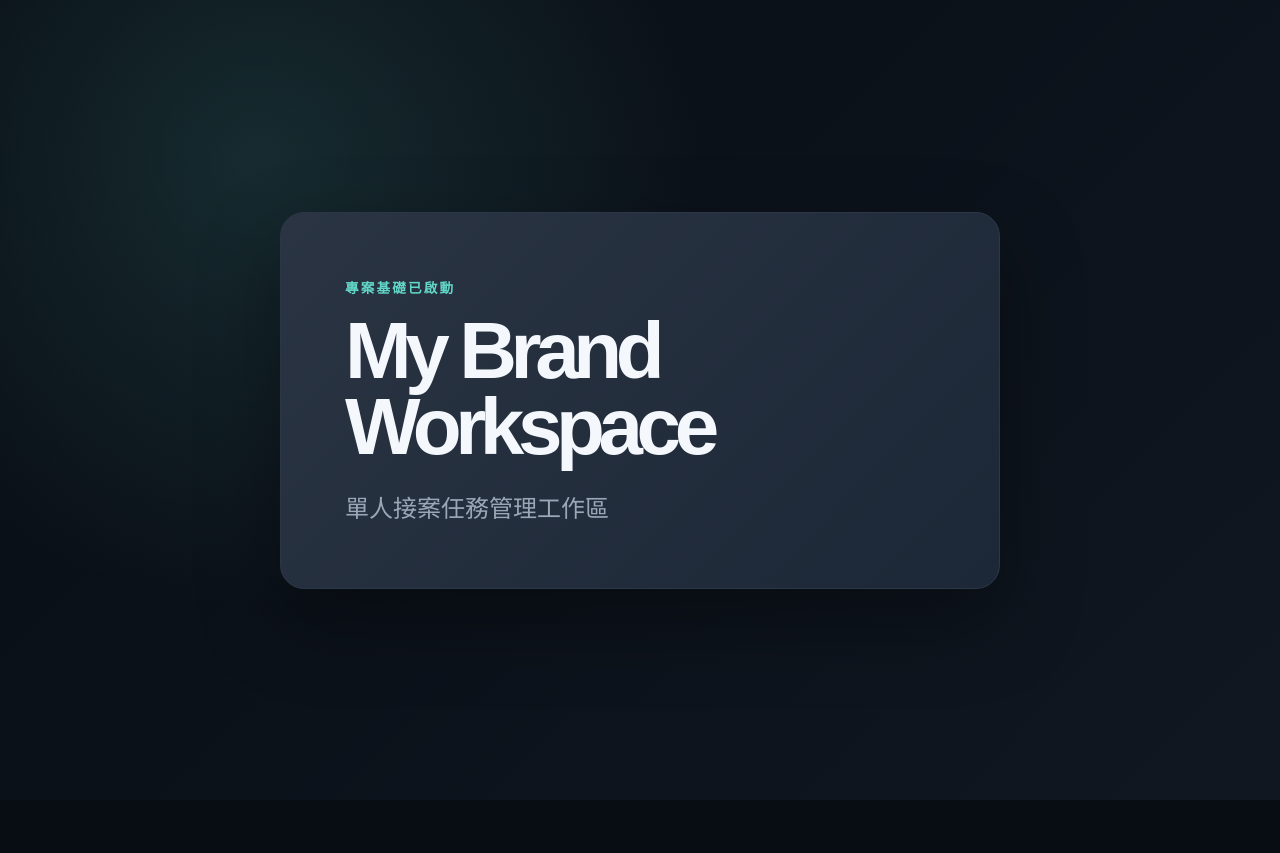
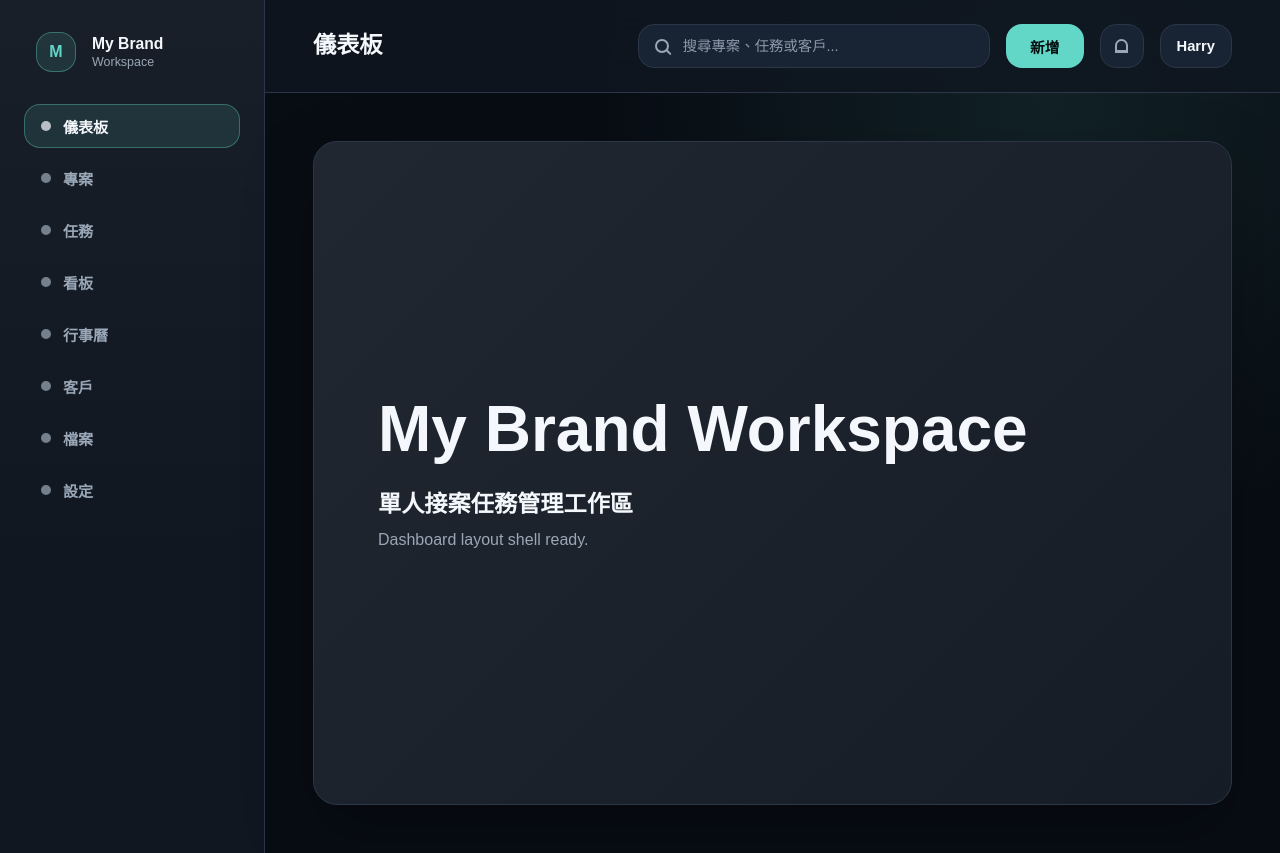
Before and after one commit to Harry-0824/my-brand-workspace, a React (Vite) app: page / in a window 1280 px wide. Before the commit the page ends 800 px from the top, so only its background shows below. Built offline with nearby package versions, Linux system fonts and the light colour scheme.

Commit message:
Create app layout shell

```diff
--- a/src/app/App.tsx
+++ b/src/app/App.tsx
@@ -1,52 +1,5 @@
-import styled from "styled-components";
+import { AppLayout } from "../layouts/AppLayout";
 
 export function App() {
-  return (
-    <PageShell>
-      <HeroCard aria-labelledby="workspace-title">
-        <Eyebrow>專案基礎已啟動</Eyebrow>
-        <Title id="workspace-title">My Brand Workspace</Title>
-        <Subtitle>單人接案任務管理工作區</Subtitle>
-      </HeroCard>
-    </PageShell>
-  );
+  return <AppLayout />;
 }
-
-const PageShell = styled.main`
-  min-height: 100vh;
-  display: grid;
-  place-items: center;
-  padding: ${({ theme }) => theme.spacing.xl};
-`;
-
-const HeroCard = styled.section`
-  width: min(100%, 720px);
-  padding: clamp(2rem, 5vw, 4rem);
-  border: 1px solid ${({ theme }) => theme.border};
-  border-radius: ${({ theme }) => theme.radius.lg};
-  background:
-    linear-gradient(135deg, rgb(255 255 255 / 0.08), rgb(255 255 255 / 0.02)),
-    ${({ theme }) => theme.surfaceElevated};
-  box-shadow: 0 32px 80px rgb(0 0 0 / 0.35);
-`;
-
-const Eyebrow = styled.p`
-  margin-bottom: ${({ theme }) => theme.spacing.md};
-  color: ${({ theme }) => theme.accent};
-  font-size: 0.85rem;
-  font-weight: 700;
-  letter-spacing: 0.16em;
-`;
-
-const Title = styled.h1`
-  color: ${({ theme }) => theme.textPrimary};
-  font-size: clamp(2.5rem, 7vw, 5rem);
-  line-height: 0.95;
-  letter-spacing: -0.08em;
-`;
-
-const Subtitle = styled.p`
-  margin-top: ${({ theme }) => theme.spacing.lg};
-  color: ${({ theme }) => theme.textSecondary};
-  font-size: clamp(1.1rem, 2.5vw, 1.5rem);
-`;
--- /dev/null
+++ b/src/components/navigation/AppHeader.tsx
@@ -0,0 +1,140 @@
+import styled from "styled-components";
+
+export function AppHeader() {
+  return (
+    <HeaderShell>
+      <TitleGroup>
+        <PageTitle>儀表板</PageTitle>
+      </TitleGroup>
+
+      <HeaderActions>
+        <SearchLabel>
+          <SearchIcon aria-hidden="true" />
+          <SearchInput type="search" placeholder="搜尋專案、任務或客戶..." />
+        </SearchLabel>
+        <CreateButton type="button">新增</CreateButton>
+        <NotificationIcon aria-label="通知" role="img" />
+        <UserBadge aria-label="目前使用者 Harry">Harry</UserBadge>
+      </HeaderActions>
+    </HeaderShell>
+  );
+}
+
+const HeaderShell = styled.header`
+  min-height: 5.75rem;
+  display: flex;
+  align-items: center;
+  justify-content: space-between;
+  gap: ${({ theme }) => theme.spacing.xl};
+  padding: ${({ theme }) => theme.spacing.lg} ${({ theme }) => theme.spacing.xxl};
+  border-bottom: 1px solid ${({ theme }) => theme.border};
+  background: rgb(16 23 33 / 0.86);
+  backdrop-filter: blur(18px);
+`;
+
+const TitleGroup = styled.div`
+  min-width: 0;
+`;
+
+const PageTitle = styled.h2`
+  color: ${({ theme }) => theme.textPrimary};
+  font-size: 1.45rem;
+  line-height: 1.1;
+`;
+
+const HeaderActions = styled.div`
+  display: flex;
+  align-items: center;
+  justify-content: flex-end;
+  gap: ${({ theme }) => theme.spacing.md};
+  min-width: 0;
+`;
+
+const SearchLabel = styled.label`
+  width: 22rem;
+  min-height: 2.75rem;
+  display: flex;
+  align-items: center;
+  gap: ${({ theme }) => theme.spacing.sm};
+  padding: 0 ${({ theme }) => theme.spacing.md};
+  border: 1px solid ${({ theme }) => theme.border};
+  border-radius: ${({ theme }) => theme.radius.md};
+  background: ${({ theme }) => theme.surfaceElevated};
+  color: ${({ theme }) => theme.textSecondary};
+`;
+
+const SearchIcon = styled.span`
+  width: 0.85rem;
+  height: 0.85rem;
+  flex: 0 0 auto;
+  border: 2px solid currentColor;
+  border-radius: 999px;
+  position: relative;
+
+  &::after {
+    content: "";
+    position: absolute;
+    width: 0.42rem;
+    height: 2px;
+    right: -0.34rem;
+    bottom: -0.16rem;
+    border-radius: 999px;
+    background: currentColor;
+    transform: rotate(45deg);
+  }
+`;
+
+const SearchInput = styled.input`
+  width: 100%;
+  min-width: 0;
+  color: ${({ theme }) => theme.textPrimary};
+  font-size: 0.9rem;
+
+  &::placeholder {
+    color: ${({ theme }) => theme.textSecondary};
+    opacity: 0.9;
+  }
+`;
+
+const CreateButton = styled.button`
+  min-height: 2.75rem;
+  padding: 0 ${({ theme }) => theme.spacing.lg};
+  border-radius: ${({ theme }) => theme.radius.md};
+  background: ${({ theme }) => theme.accent};
+  color: #071111;
+  font-size: 0.92rem;
+  font-weight: 800;
+`;
+
+const NotificationIcon = styled.span`
+  width: 2.75rem;
+  height: 2.75rem;
+  display: grid;
+  place-items: center;
+  border: 1px solid ${({ theme }) => theme.border};
+  border-radius: ${({ theme }) => theme.radius.md};
+  background: ${({ theme }) => theme.surfaceElevated};
+  color: ${({ theme }) => theme.textSecondary};
+
+  &::before {
+    content: "";
+    width: 0.76rem;
+    height: 0.9rem;
+    border: 2px solid currentColor;
+    border-bottom-width: 3px;
+    border-radius: 999px 999px 0.45rem 0.45rem;
+  }
+`;
+
+const UserBadge = styled.span`
+  min-height: 2.75rem;
+  display: inline-flex;
+  align-items: center;
+  padding: 0 ${({ theme }) => theme.spacing.md};
+  border: 1px solid ${({ theme }) => theme.border};
+  border-radius: ${({ theme }) => theme.radius.md};
+  background: ${({ theme }) => theme.surfaceElevated};
+  color: ${({ theme }) => theme.textPrimary};
+  font-size: 0.92rem;
+  font-weight: 800;
+`;
--- /dev/null
+++ b/src/components/navigation/Sidebar.tsx
@@ -0,0 +1,111 @@
+import styled from "styled-components";
+
+const navItems = ["儀表板", "專案", "任務", "看板", "行事曆", "客戶", "檔案", "設定"] as const;
+
+export function Sidebar() {
+  return (
+    <SidebarShell aria-label="主要導覽">
+      <BrandBlock>
+        <BrandMark aria-hidden="true">M</BrandMark>
+        <BrandText>
+          <BrandName>My Brand</BrandName>
+          <BrandMeta>Workspace</BrandMeta>
+        </BrandText>
+      </BrandBlock>
+
+      <NavList>
+        {navItems.map((item) => {
+          const isActive = item === "儀表板";
+
+          return (
+            <NavListItem key={item}>
+              <NavItem $active={isActive} aria-current={isActive ? "page" : undefined}>
+                <NavIcon aria-hidden="true" />
+                <span>{item}</span>
+              </NavItem>
+            </NavListItem>
+          );
+        })}
+      </NavList>
+    </SidebarShell>
+  );
+}
+
+const SidebarShell = styled.nav`
+  min-height: 100vh;
+  padding: ${({ theme }) => theme.spacing.xl} ${({ theme }) => theme.spacing.lg};
+  background:
+    linear-gradient(180deg, rgb(255 255 255 / 0.035), transparent 36rem),
+    ${({ theme }) => theme.surface};
+`;
+
+const BrandBlock = styled.div`
+  display: flex;
+  align-items: center;
+  gap: ${({ theme }) => theme.spacing.md};
+  padding: 0 ${({ theme }) => theme.spacing.sm} ${({ theme }) => theme.spacing.xl};
+`;
+
+const BrandMark = styled.div`
+  width: 2.5rem;
+  height: 2.5rem;
+  display: grid;
+  place-items: center;
+  border: 1px solid rgb(98 214 199 / 0.38);
+  border-radius: ${({ theme }) => theme.radius.md};
+  background: rgb(98 214 199 / 0.12);
+  color: ${({ theme }) => theme.accent};
+  font-weight: 800;
+`;
+
+const BrandText = styled.div`
+  min-width: 0;
+`;
+
+const BrandName = styled.p`
+  color: ${({ theme }) => theme.textPrimary};
+  font-size: 0.98rem;
+  font-weight: 800;
+`;
+
+const BrandMeta = styled.p`
+  margin-top: 0.15rem;
+  color: ${({ theme }) => theme.textSecondary};
+  font-size: 0.78rem;
+`;
+
+const NavList = styled.ul`
+  display: grid;
+  gap: ${({ theme }) => theme.spacing.xs};
+  padding: 0;
+  list-style: none;
+`;
+
+const NavListItem = styled.li`
+  min-width: 0;
+`;
+
+const NavItem = styled.span<{ $active?: boolean }>`
+  display: flex;
+  align-items: center;
+  gap: ${({ theme }) => theme.spacing.sm};
+  min-height: 2.75rem;
+  padding: 0 ${({ theme }) => theme.spacing.md};
+  border: 1px solid
+    ${({ $active, theme }) => ($active ? "rgb(98 214 199 / 0.36)" : "transparent")};
+  border-radius: ${({ theme }) => theme.radius.md};
+  background: ${({ $active, theme }) =>
+    $active ? "rgb(98 214 199 / 0.12)" : "transparent"};
+  color: ${({ $active, theme }) => ($active ? theme.textPrimary : theme.textSecondary)};
+  font-size: 0.94rem;
+  font-weight: ${({ $active }) => ($active ? 800 : 600)};
+`;
+
+const NavIcon = styled.span`
+  width: 0.62rem;
+  height: 0.62rem;
+  flex: 0 0 auto;
+  border-radius: 999px;
+  background: currentColor;
+  opacity: 0.72;
+`;
--- /dev/null
+++ b/src/layouts/AppLayout.tsx
@@ -0,0 +1,76 @@
+import styled from "styled-components";
+import { AppHeader } from "../components/navigation/AppHeader";
+import { Sidebar } from "../components/navigation/Sidebar";
+
+export function AppLayout() {
+  return (
+    <LayoutShell>
+      <Sidebar />
+      <ContentArea>
+        <AppHeader />
+        <MainContent aria-labelledby="workspace-title">
+          <PlaceholderPanel>
+            <WorkspaceTitle id="workspace-title">My Brand Workspace</WorkspaceTitle>
+            <WorkspaceSubtitle>單人接案任務管理工作區</WorkspaceSubtitle>
+            <WorkspaceStatus>Dashboard layout shell ready.</WorkspaceStatus>
+          </PlaceholderPanel>
+        </MainContent>
+      </ContentArea>
+    </LayoutShell>
+  );
+}
+
+const LayoutShell = styled.div`
+  min-height: 100vh;
+  display: grid;
+  grid-template-columns: 264px minmax(0, 1fr);
+  background:
+    radial-gradient(circle at 82% 12%, rgb(98 214 199 / 0.1), transparent 28rem),
+    ${({ theme }) => theme.background};
+`;
+
+const ContentArea = styled.div`
+  min-width: 0;
+  display: grid;
+  grid-template-rows: auto 1fr;
+  border-left: 1px solid ${({ theme }) => theme.border};
+`;
+
+const MainContent = styled.main`
+  min-width: 0;
+  padding: ${({ theme }) => theme.spacing.xxl};
+`;
+
+const PlaceholderPanel = styled.section`
+  min-height: calc(100vh - 8.5rem);
+  display: flex;
+  flex-direction: column;
+  justify-content: center;
+  padding: clamp(2rem, 5vw, 4.5rem);
+  border: 1px solid ${({ theme }) => theme.border};
+  border-radius: ${({ theme }) => theme.radius.lg};
+  background:
+    linear-gradient(135deg, rgb(255 255 255 / 0.07), rgb(255 255 255 / 0.025)),
+    ${({ theme }) => theme.surface};
+  box-shadow: 0 28px 70px rgb(0 0 0 / 0.28);
+`;
+
+const WorkspaceTitle = styled.h1`
+  max-width: 760px;
+  color: ${({ theme }) => theme.textPrimary};
+  font-size: 4rem;
+  line-height: 1;
+`;
+
+const WorkspaceSubtitle = styled.p`
+  margin-top: ${({ theme }) => theme.spacing.lg};
+  color: ${({ theme }) => theme.textPrimary};
+  font-size: 1.45rem;
+  font-weight: 700;
+`;
+
+const WorkspaceStatus = styled.p`
+  margin-top: ${({ theme }) => theme.spacing.sm};
+  color: ${({ theme }) => theme.textSecondary};
+  font-size: 1rem;
+`;
```
Also changed, not shown: 1 other file (tests, documents, lock files or other folders).
